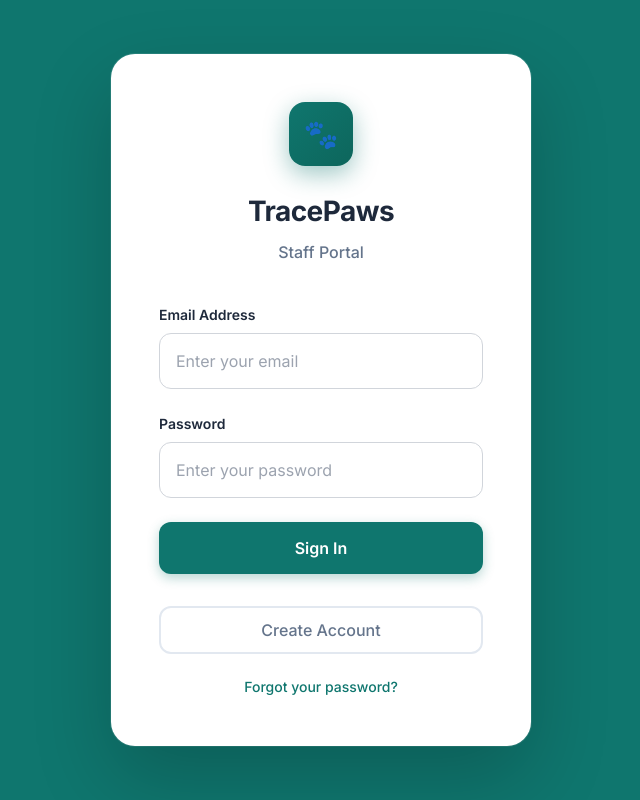
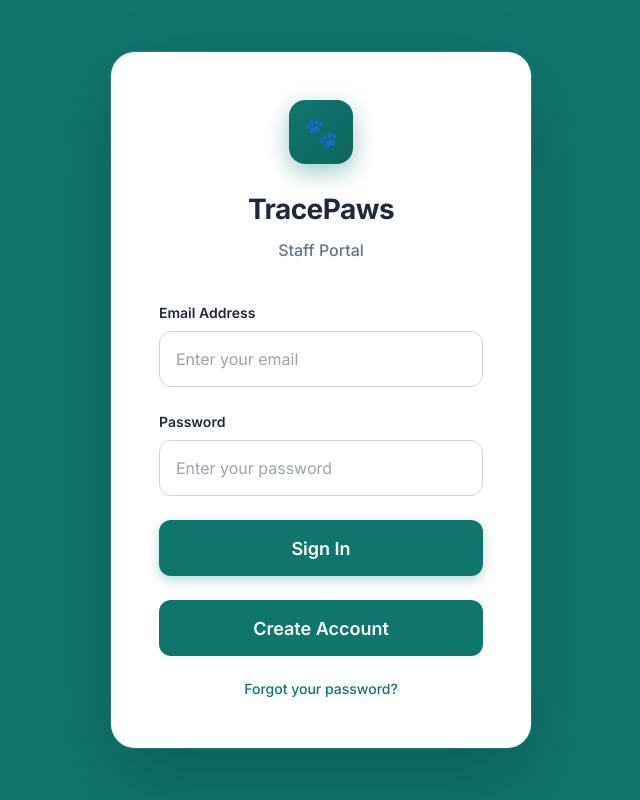
Before and after one commit to trace-paws/tracepaws, a Next.js app: page /login in a window 1280 px wide. Shown: the whole page, without its empty margins (319-959 px from the left). Built offline with nearby package versions, Linux system fonts and the light colour scheme.

Commit message:
Fix login button functionality by separating login and signup forms with proper server actions

```diff
--- a/app/login/page.tsx
+++ b/app/login/page.tsx
@@ -1,6 +1,6 @@
 import { login, signup } from './actions'
 
-// Clean Geometric Design - Server Component Compatible
+// Clean Geometric Design - Fixed server action integration
 export default function LoginPage({ searchParams }: { searchParams: { error?: string; message?: string } }) {
   return (
     <div
@@ -12,7 +12,9 @@ export default function LoginPage({ searchParams }: { searchParams: { error?: st
         justifyContent: 'center',
         padding: '20px',
         position: 'relative',
-        fontFamily: '"Inter", -apple-system, BlinkMacSystemFont, "Segoe UI", system-ui, sans-serif'
+        fontFamily: '"Inter", -apple-system, BlinkMacSystemFont, "Segoe UI", system-ui, sans-serif',
+        margin: 0,
+        width: '100%'
       }}
     >
       {/* Geometric background elements */}
@@ -60,8 +62,25 @@ export default function LoginPage({ searchParams }: { searchParams: { error?: st
             alignItems: 'center'
           }}>
             <span style={{ fontSize: '20px', marginRight: '12px' }}>⚠️</span>
-            <p style={{ color: '#dc2626', fontSize: '14px' }}>
+            <p style={{ color: '#dc2626', fontSize: '14px', margin: 0 }}>
               {decodeURIComponent(searchParams.error)}
+            </p>
+          </div>
+        )}
+
+        {searchParams.message && (
+          <div style={{
+            background: '#eff6ff',
+            border: '1px solid #bfdbfe',
+            borderRadius: '12px',
+            padding: '16px',
+            marginBottom: '24px',
+            display: 'flex',
+            alignItems: 'center'
+          }}>
+            <span style={{ fontSize: '20px', marginRight: '12px' }}>✅</span>
+            <p style={{ color: '#2563eb', fontSize: '14px', margin: 0 }}>
+              {decodeURIComponent(searchParams.message)}
             </p>
           </div>
         )}
@@ -89,7 +108,8 @@ export default function LoginPage({ searchParams }: { searchParams: { error?: st
             fontWeight: 700,
             color: '#1e293b',
             marginBottom: '8px',
-            letterSpacing: '-0.02em'
+            letterSpacing: '-0.02em',
+            margin: '0 0 8px 0'
           }}>
             TracePaws
           </h1>
@@ -97,19 +117,21 @@ export default function LoginPage({ searchParams }: { searchParams: { error?: st
           <p style={{
             fontSize: '16px',
             color: '#64748b',
-            fontWeight: 500
+            fontWeight: 500,
+            margin: 0
           }}>
             Staff Portal
           </p>
         </div>
 
-        {/* Form */}
-        <div style={{ display: 'flex', flexDirection: 'column', gap: '24px' }}>
+        {/* Login Form */}
+        <form action={login} method="post" style={{ display: 'flex', flexDirection: 'column', gap: '24px' }}>
           <div style={{ display: 'flex', flexDirection: 'column', gap: '8px' }}>
             <label style={{
               fontWeight: 600,
               color: '#1e293b',
-              fontSize: '14px'
+              fontSize: '14px',
+              display: 'block'
             }} htmlFor="email">
               Email Address
             </label>
@@ -121,13 +143,15 @@ export default function LoginPage({ searchParams }: { searchParams: { error?: st
                 borderRadius: '12px',
                 fontSize: '16px',
                 background: '#fafafa',
-                width: '100%'
+                width: '100%',
+                boxSizing: 'border-box'
               }}
               type="email"
               id="email"
               name="email"
               placeholder="Enter your email"
               required
+              autoComplete="email"
             />
           </div>
 
@@ -135,7 +159,8 @@ export default function LoginPage({ searchParams }: { searchParams: { error?: st
             <label style={{
               fontWeight: 600,
               color: '#1e293b',
-              fontSize: '14px'
+              fontSize: '14px',
+              display: 'block'
             }} htmlFor="password">
               Password
             </label>
@@ -147,18 +172,20 @@ export default function LoginPage({ searchParams }: { searchParams: { error?: st
                 borderRadius: '12px',
                 fontSize: '16px',
                 background: '#fafafa',
-                width: '100%'
+                width: '100%',
+                boxSizing: 'border-box'
               }}
               type="password"
               id="password"
               name="password"
               placeholder="Enter your password"
               required
+              autoComplete="current-password"
             />
           </div>
 
           <button
-            formAction={login}
+            type="submit"
             style={{
               height: '52px',
               background: '#0f766e',
@@ -169,14 +196,18 @@ export default function LoginPage({ searchParams }: { searchParams: { error?: st
               fontWeight: 600,
               cursor: 'pointer',
               boxShadow: '0 4px 12px rgba(15, 118, 110, 0.3)',
-              width: '100%'
+              width: '100%',
+              transition: 'all 0.3s ease'
             }}
           >
             Sign In
           </button>
+        </form>
 
+        {/* Signup Form */}
+        <form action={signup} method="post" style={{ marginTop: '16px' }}>
           <button
-            formAction={signup}
+            type="submit"
             style={{
               height: '48px',
               background: 'transparent',
@@ -187,12 +218,13 @@ export default function LoginPage({ searchParams }: { searchParams: { error?: st
               fontWeight: 500,
               cursor: 'pointer',
               marginTop: '8px',
-              width: '100%'
+              width: '100%',
+              transition: 'all 0.3s ease'
             }}
           >
             Create Account
           </button>
-        </div>
+        </form>
 
         {/* Forgot Password Link */}
         <div style={{ textAlign: 'center', marginTop: '20px' }}>
```
